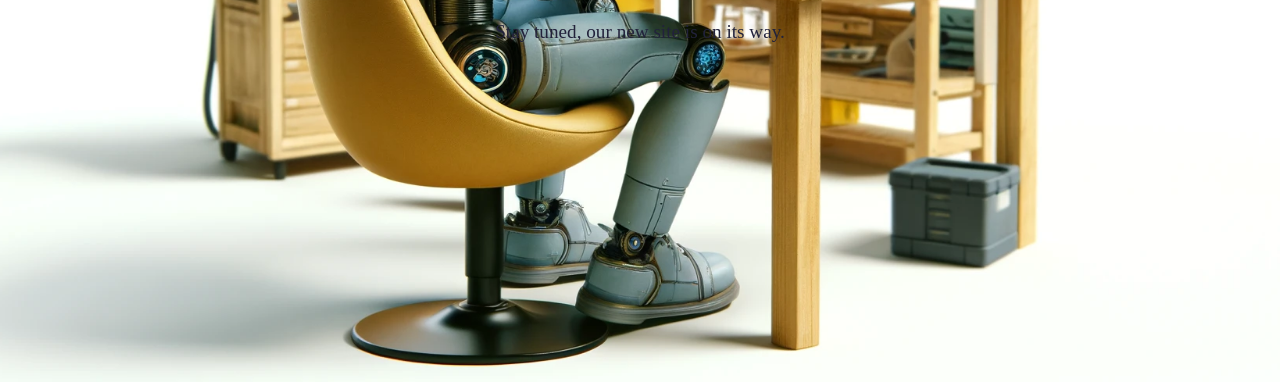
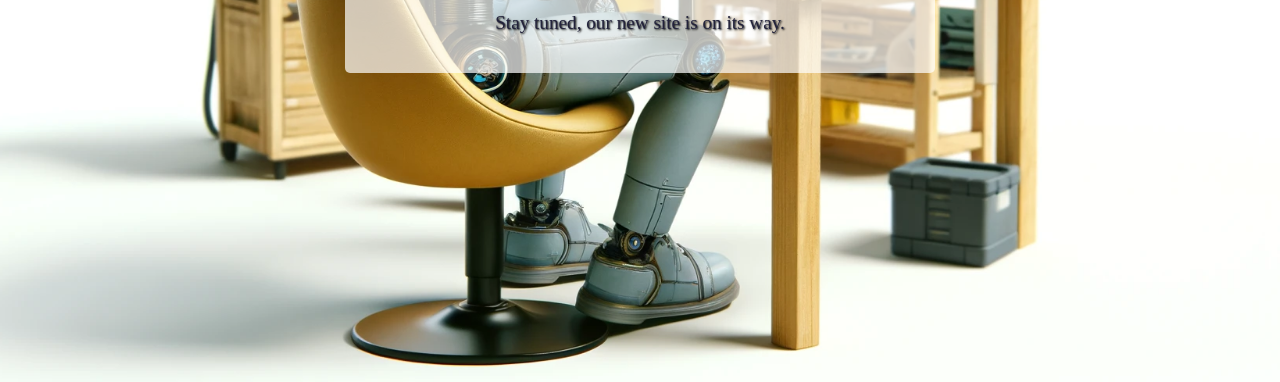
Before and after one commit to genco3dprints/genco3dprints.github.io, a plain HTML site: page index.html in a window 1280 px wide. Shown: the part 418-800 px from the top of the page. Drawn offline with Linux system fonts and the light colour scheme.

Commit message:
Update styles.css

```diff
--- a/styles.css
+++ b/styles.css
@@ -4,33 +4,33 @@ body, html {
 }
 
 .container {
-    height: 100%;
+  background-color: rgba(255, 255, 255, 0.7);
+  padding: 20px;
+  border-radius: 5px;
+  position: relative; /* Add position to help with layering */
+  z-index: 2; /* Ensures the container is above any background layer */
+}
+
+body {
+  background-image: url('robot_on_table_3.webp');
+  background-position: center;
+  background-repeat: no-repeat;
+  background-size: cover;
+  background-color: #f8f9fa;
   display: flex;
-    flex-direction: column;
   justify-content: center;
   align-items: center;
   text-align: center;
 }
 
-body {
-    /* Adjust the path to where your image is stored */
-    background-image: url('robot_on_table_3.webp');
-
-    /* Full screen */
-    background-position: center;
-    background-repeat: no-repeat;
-    background-size: cover;
-
-    /* Use a fallback color in case the image doesn't load */
-    background-color: #f8f9fa;
-}
-
 h1 {
   color: #4a4e69;
   font-size: 2.5em;
+  text-shadow: 2px 2px 4px #000000;
 }
 
 p {
   color: #22223b;
   font-size: 1.2em;
+  text-shadow: 1px 1px 2px #000000;
 }
```
Lines whose indentation alone changed are shown as unchanged.
